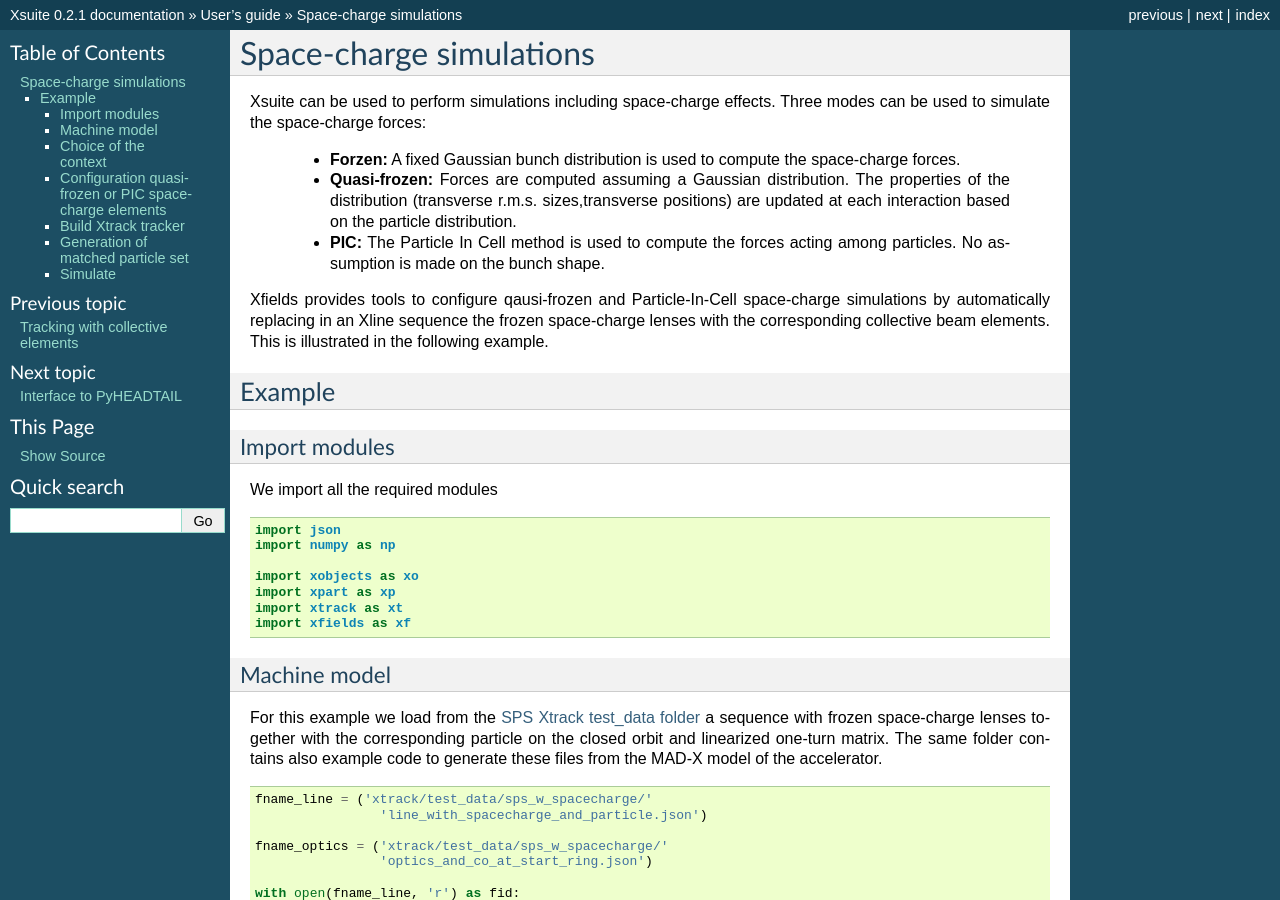
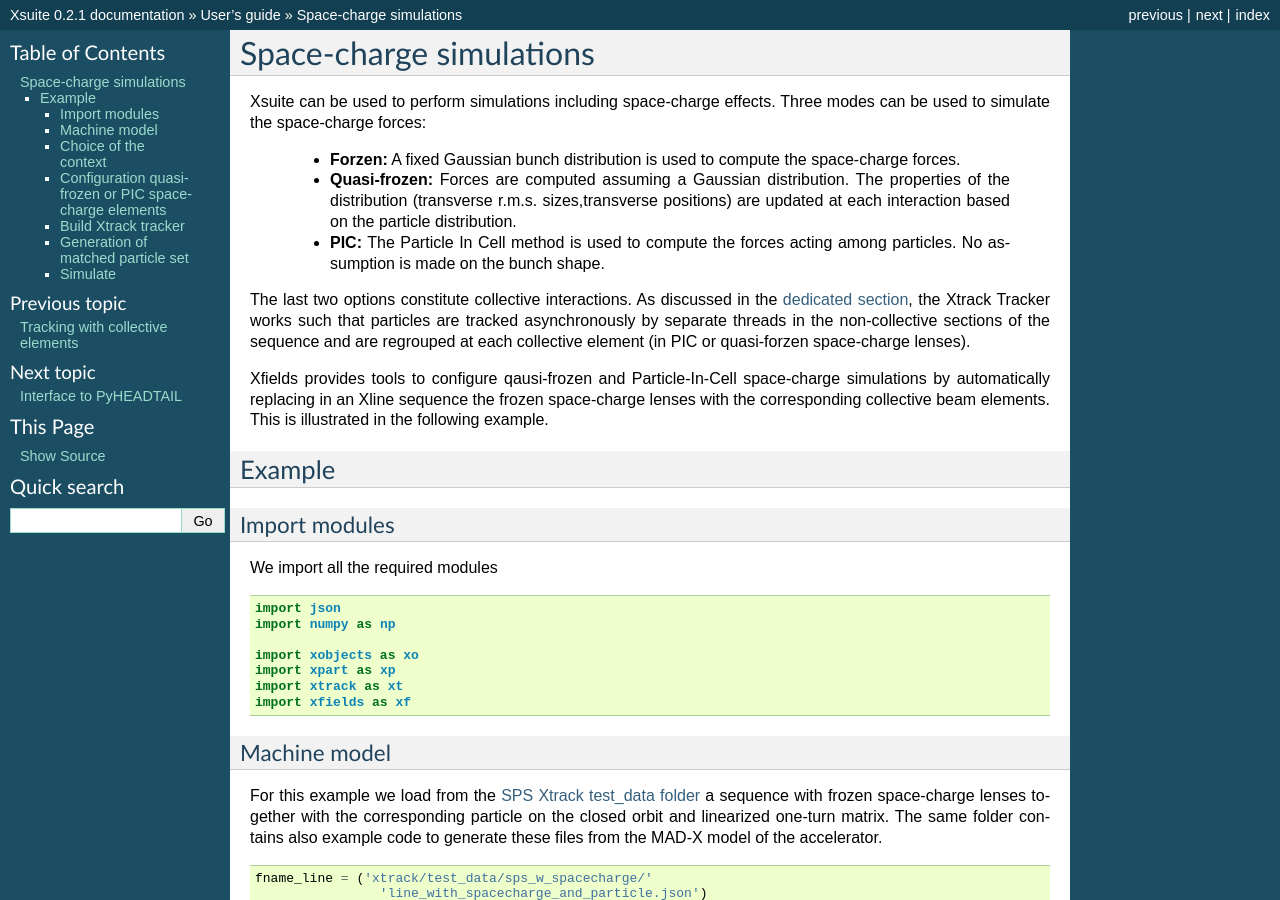
Before and after one commit to xsuite/xsuite, a Sphinx documentation site: the page built from docs/spacechargeauto.rst, in a window 1280 px wide and 900 px high. Built offline with Sphinx 7.4.7, drawn with Linux system fonts in a browser that asks for light colours.

Commit message:
Quick push

```diff
--- a/docs/spacechargeauto.rst
+++ b/docs/spacechargeauto.rst
@@ -8,7 +8,8 @@ modes can  be used to simulate the space-charge forces:
  - **Quasi-frozen:** Forces are computed assuming a Gaussian distribution. The properties of the distribution (transverse r.m.s. sizes,transverse positions) are updated at each interaction based on the particle distribution.
  - **PIC:** The Particle In Cell method is used to compute the forces acting among particles. No assumption is made on the bunch shape.
 
-
+The last two options constitute collective interactions. As discussed
+in the :doc:`dedicated section <collective>`, the Xtrack Tracker works such that particles are tracked asynchronously by separate threads in the non-collective sections of the sequence and are regrouped at each collective element (in PIC or quasi-forzen space-charge lenses).
 
 
 Xfields provides tools to configure qausi-frozen and Particle-In-Cell space-charge simulations by automatically replacing in an Xline sequence the frozen space-charge lenses with the corresponding collective beam elements. This is illustrated in the following example.
```
